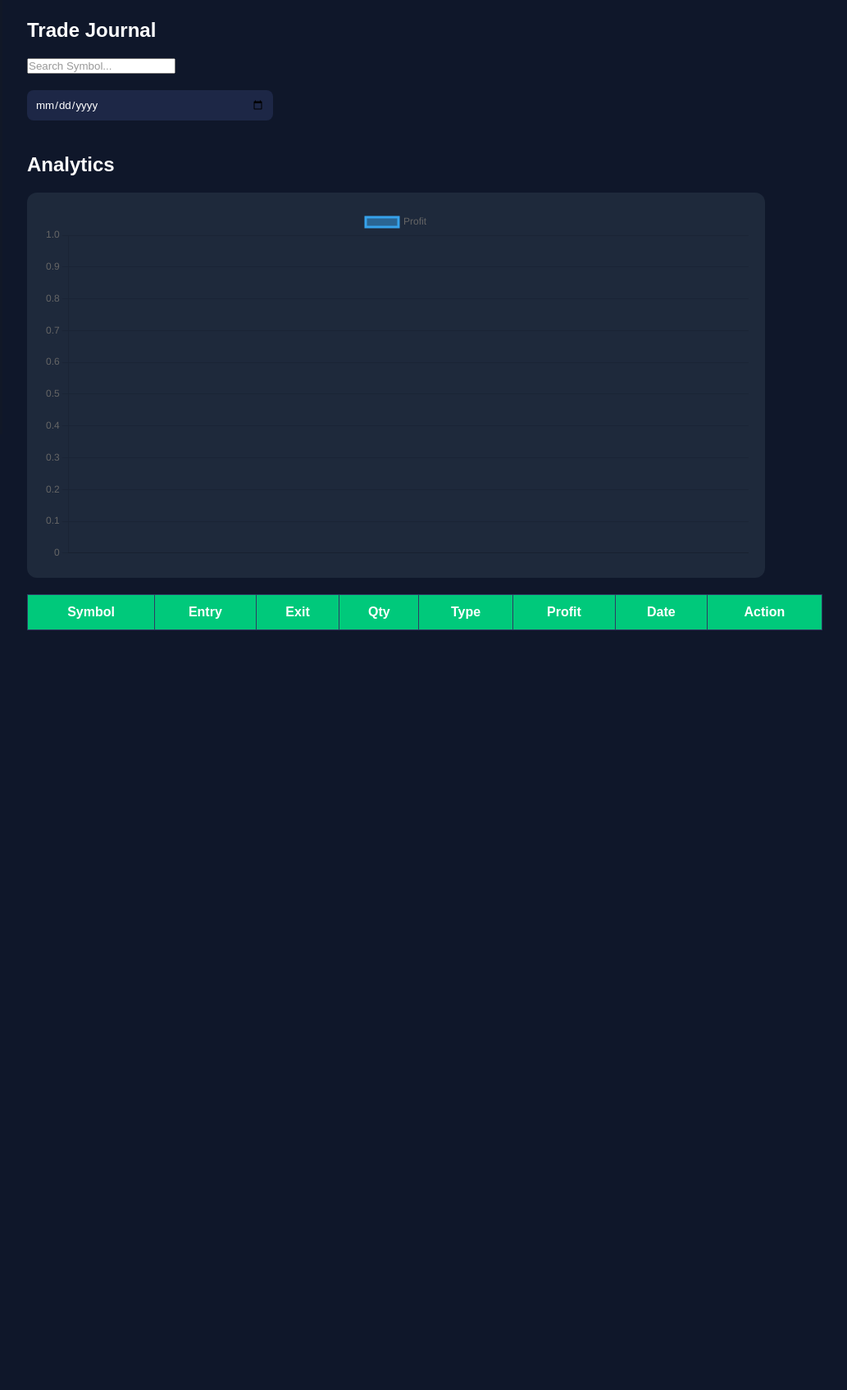
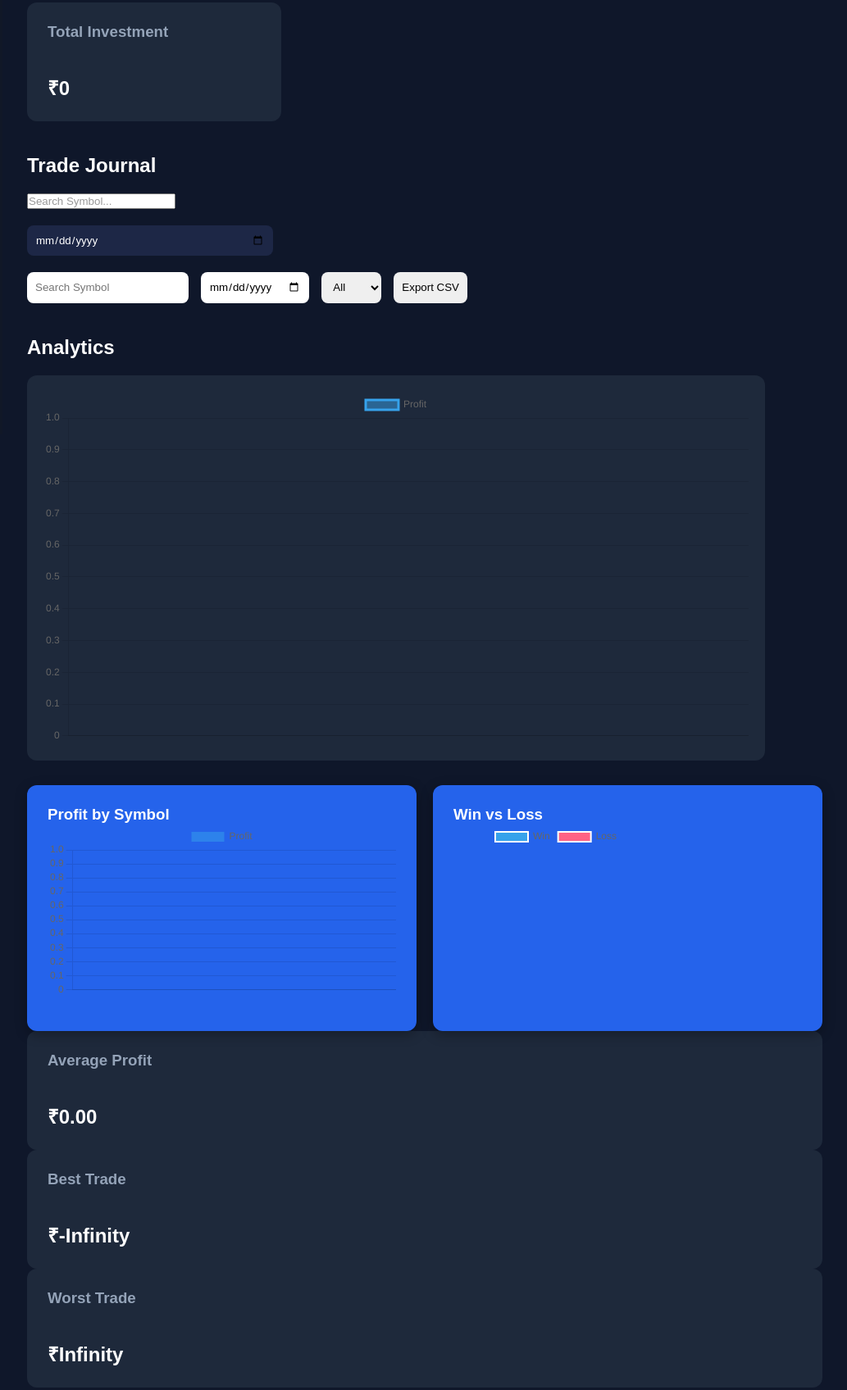
Before and after one commit to nirajdigi/TraderOS-AI, a plain HTML site: page frontend/dashboard.html in a window 1280 px wide. Shown: the part 270-1966 px from the top of the page at 82% size, without its empty margins (247-1280 px from the left). Before the commit the page ends 1069 px from the top, so only its background shows below. Drawn offline with nearby package versions, Linux system fonts and the light colour scheme.

Commit message:
Day 6: Search, Date Filter and Analytics completed

```diff
--- a/frontend/dashboard.css
+++ b/frontend/dashboard.css
@@ -244,3 +244,42 @@ h2{
     background:#1d2746;
     color:white;
 }
+
+.analytics-grid{
+    display:grid;
+    grid-template-columns:repeat(auto-fit,minmax(350px,1fr));
+    gap:20px;
+    margin-top:30px;
+}
+
+.chart-card{
+    background:#2563eb;
+    padding:25px;
+    border-radius:12px;
+    height: 300px !important;
+    box-shadow: 0 4px 15px rgba(0,0,0,.3);
+}
+
+.toolbar{
+
+display:flex;
+
+gap:15px;
+
+flex-wrap:wrap;
+
+margin:20px 0;
+
+}
+
+.toolbar input,
+.toolbar select,
+.toolbar button{
+
+padding:10px;
+
+border-radius:8px;
+
+border:none;
+
+}
--- a/frontend/dashboard.html
+++ b/frontend/dashboard.html
@@ -87,6 +87,12 @@
     <h3>Win Rate</h3>
     <h1 id="winRate">0%</h1>
 </div>
+
+<div class="card">
+    <h3>Total Investment</h3>
+    <h2 id="totalInvestment">0%</h2>
+</div>
+
 </div>
 
 <h2>Trade Journal</h2>
@@ -106,10 +112,62 @@
         onchange="filterTradeByDate()">
 </div>
 
+<div class="toolbar">
+
+    <input
+        type="text"
+        id="searchTrade"
+        placeholder="Search Symbol"
+        onkeyup="searchTrade()">
+
+    <input
+        type="date"
+        id="filterDate"
+        onchange="filterTradeByDate()">
+
+    <select id="tradeTypeFilter" onchange="filterTradeType()">
+        <option value="">All</option>
+        <option value="BUY">BUY</option>
+        <option value="SELL">SELL</option>
+    </select>
+
+    <button onclick="exportCSV()">Export CSV</button>
+
+</div>
+
 <h2>Analytics</h2>
 
 <div class="chart-container">
     <canvas id="profitChart"></canvas>
+</div>
+
+<div class="analytics-grid">
+
+    <div class="chart-card">
+        <h3>Profit by Symbol</h3>
+        <canvas id="barChart"></canvas>
+    </div>
+
+    <div class="chart-card">
+        <h3>Win vs Loss</h3>
+        <canvas id="pieChart"></canvas>
+    </div>
+
+</div>
+
+<div class="card">
+    <h3>Average Profit</h3>
+    <h2 id="avgProfit">₹0</h2>
+</div>
+
+<div class="card">
+    <h3>Best Trade</h3>
+    <h2 id="bestTrade">₹0</h2>
+</div>
+
+<div class="card">
+    <h3>Worst Trade</h3>
+    <h2 id="worstTrade">₹0</h2>
 </div>
 <table id="tradeTable">
     <thead>
@@ -127,6 +185,9 @@
 
     <tbody id="tradeTableBody"></tbody>
 </table>
+
+
+
 </div> <!--main-->
 
 <script src="https://cdn.jsdelivr.net/npm/chart.js"></script>
--- a/frontend/dashboard.js
+++ b/frontend/dashboard.js
@@ -122,6 +122,7 @@ function deleteTrade(index) {
 
 let totalProfit = 0;
 let winTrades = 0;
+let totalInvestment = 0;
 
 trades.forEach((trade) => {
     let profit = 0;
@@ -133,7 +134,8 @@ trades.forEach((trade) => {
     }
 
     totalProfit += profit;
-
+     totalInvestment +=Number(trade.entry)*
+     Number(trade.quantity);
     if (profit > 0) {
         winTrades++;
     }
@@ -148,6 +150,7 @@ const winRate =
         : 0;
 
 document.getElementById("winRate").innerText = winRate + "%";
+document.getElementById("totalInvestment").innerText = "₹" + totalInvestment;
 
 function editTrade(index) {
 
@@ -247,3 +250,119 @@ function filterTradeByDate() {
     });
 
 }
+
+
+const barCtx = document.getElementById("barChart");
+
+new Chart(barCtx,{
+    type:"bar",
+    data:{
+        labels:labels,
+        datasets:[{
+            label:"Profit",
+            data:profits
+        }]
+    }
+});
+
+let wins = 0;
+let losses = 0;
+
+profits.forEach((profit)=>{
+
+    if(profit>=0){
+        wins++;
+    }else{
+        losses++;
+    }
+
+});
+
+const pieCtx = document.getElementById("pieChart");
+
+new Chart(pieCtx,{
+    type:"pie",
+    data:{
+        labels:["Win","Loss"],
+        datasets:[{
+            data:[wins,losses]
+        }]
+    }
+});
+
+let best = Math.max(...profits);
+let worst = Math.min(...profits);
+
+let avg = 0;
+
+if(profits.length>0){
+    avg = profits.reduce((a,b)=>a+b,0)/profits.length;
+}
+
+document.getElementById("avgProfit").innerText="₹"+avg.toFixed(2);
+
+document.getElementById("bestTrade").innerText="₹"+best;
+
+document.getElementById("worstTrade").innerText="₹"+worst;
+
+
+
+function filterTradeType(){
+
+    let type = document.getElementById("tradeTypeFilter").value;
+
+    let rows = document.querySelectorAll("#tradeTable tbody tr");
+
+    rows.forEach(function(row){
+
+        let rowType = row.cells[4].innerText;
+
+        if(type==="" || rowType===type){
+
+            row.style.display="";
+
+        }else{
+
+            row.style.display="none";
+
+        }
+
+    });
+
+}
+
+function exportCSV(){
+
+    let trades = JSON.parse(localStorage.getItem("trades")) || [];
+
+    let csv = "Symbol,Entry,Exit,Quantity,Type,Profit,Date\n";
+
+    trades.forEach(function(trade){
+
+        let profit = 0;
+
+        if(trade.type==="BUY"){
+
+            profit=(trade.exit-trade.entry)*trade.quantity;
+
+        }else{
+
+            profit=(trade.entry-trade.exit)*trade.quantity;
+
+        }
+
+        csv += `${trade.symbol},${trade.entry},${trade.exit},${trade.quantity},${trade.type},${profit},${trade.date}\n`;
+
+    });
+
+    let blob = new Blob([csv],{type:"text/csv"});
+
+    let link=document.createElement("a");
+
+    link.href=URL.createObjectURL(blob);
+
+    link.download="TraderOS_Trades.csv";
+
+    link.click();
+
+}
```
